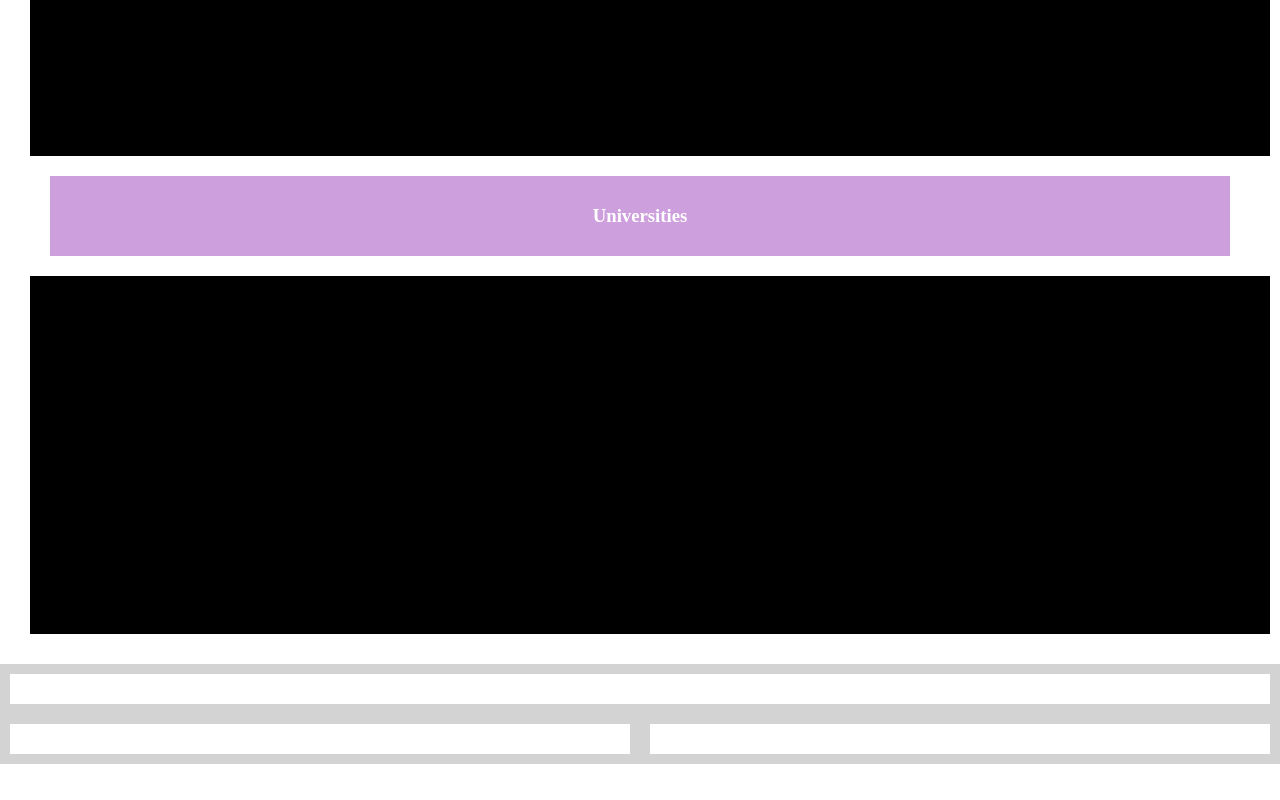
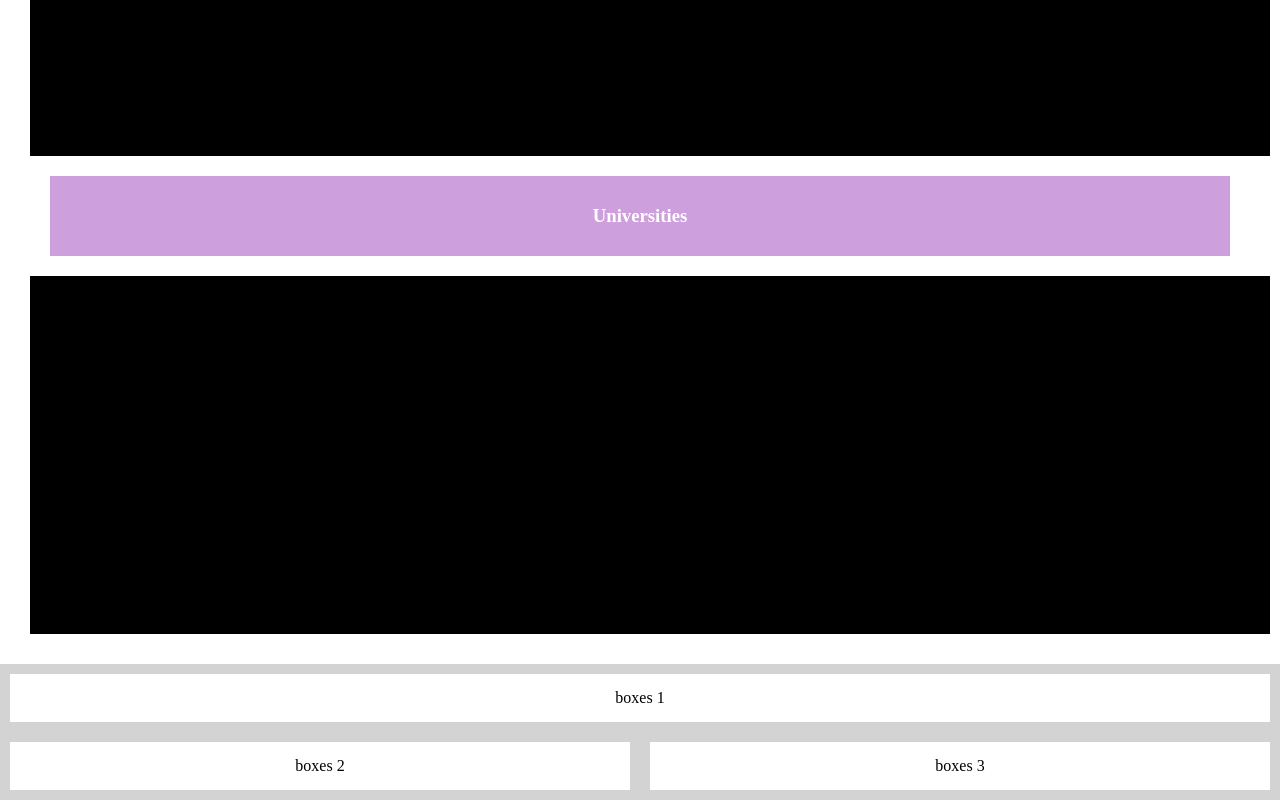
Before and after one commit to Angela-school/task-6, a plain HTML site: page index.html in a window 1280 px wide. Shown: the part 662-1462 px from the top of the page. Before the commit the page ends 1426 px from the top, so only its background shows below. Drawn offline with Linux system fonts and the light colour scheme.

Commit message:
added text

```diff
--- a/index.html
+++ b/index.html
@@ -38,9 +38,9 @@
 
   </main>
   <footer>
-    <div class="fotbox c1"></div>
-    <div class="fotbox c2"></div>
-    <div class="fotbox c3"></div>
+    <div class="fotbox c1"> boxes 1</div>
+    <div class="fotbox c2"> boxes 2</div>
+    <div class="fotbox c3"> boxes 3</div>
   </footer>
 
 </body>
```
